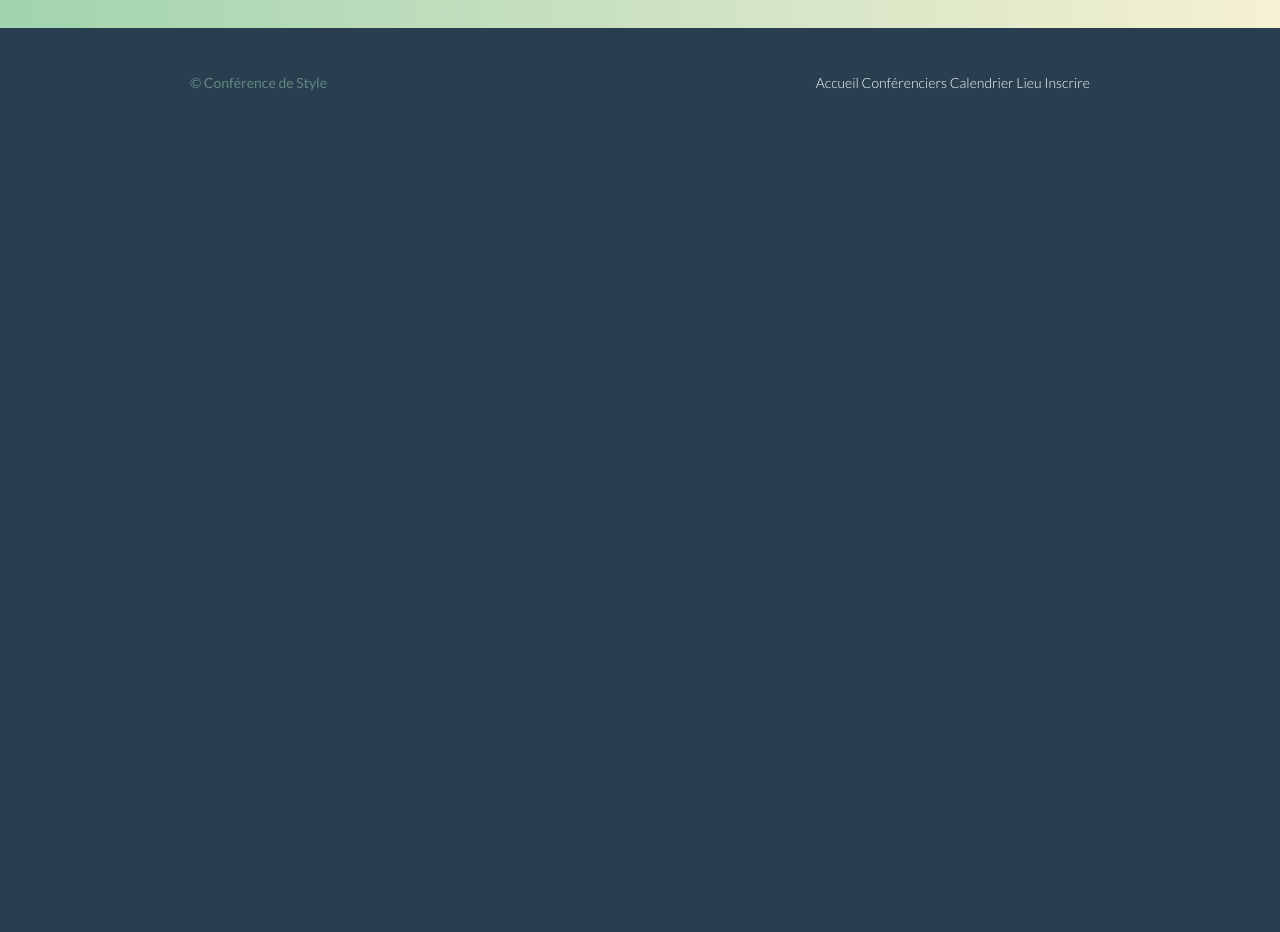
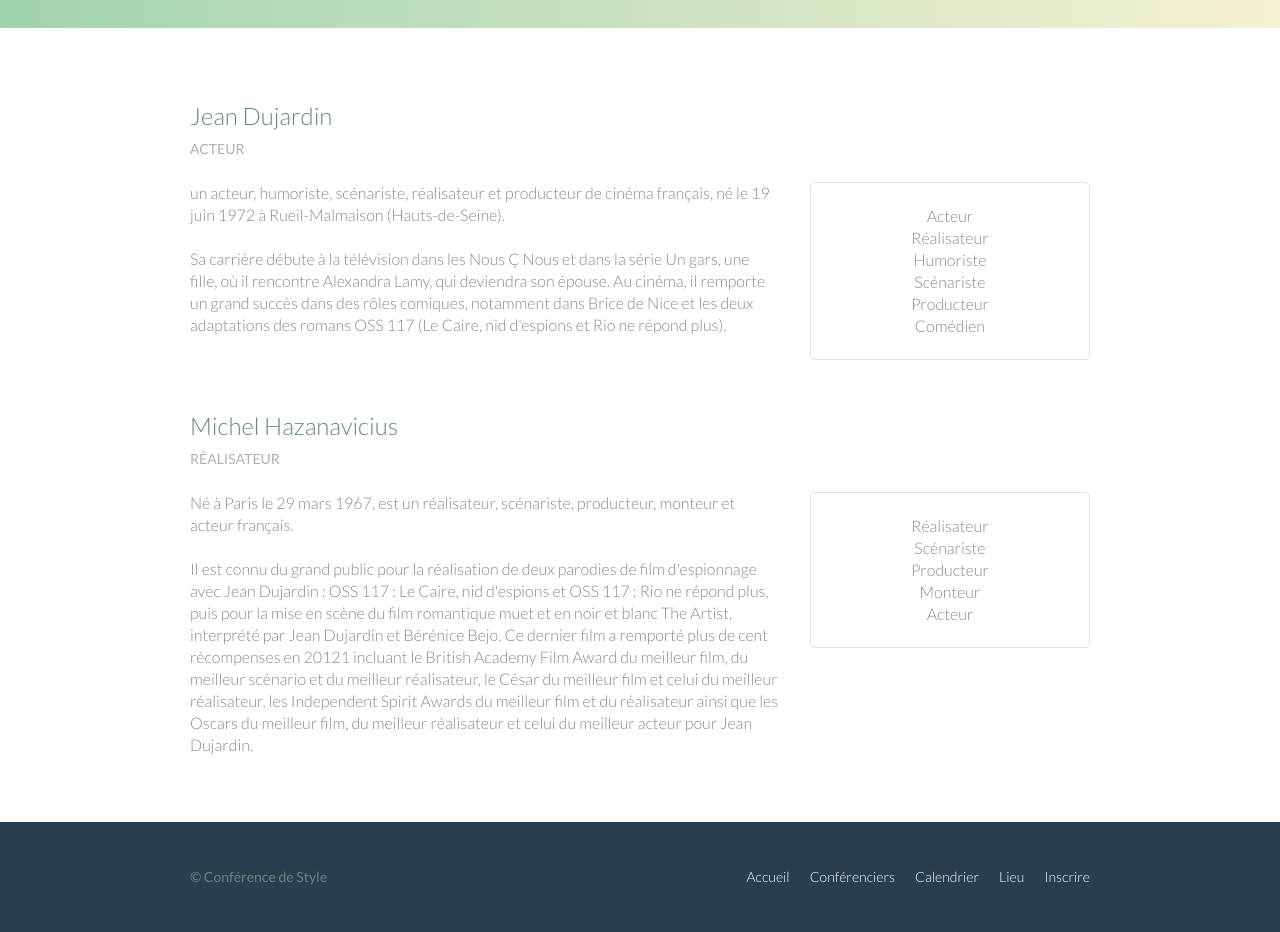
Before and after one commit to Joryal/shay-howe-html-css, a plain HTML site: page shay-howe-html-css/styles-conference/speakers.html in a window 1280 px wide. Shown: the part 500-1432 px from the top of the page. Before the commit the page ends 800 px from the top, so only its background shows below. Drawn offline with Linux system fonts and the light colour scheme.

Commit message:
révision du page de conférenciers

```diff
--- a/shay-howe-html-css/styles-conference/assets/stylesheets/main.css
+++ b/shay-howe-html-css/styles-conference/assets/stylesheets/main.css
@@ -340,6 +340,15 @@ p a {
   text-align: right;
 }
 
+.nav li {
+  display: inline-block;
+  margin: 0 10px;
+  vertical-align: top;
+}
+
+.nav li:last-child {
+  margin-right: 0;
+}
 /*
   =======================================
 
@@ -364,3 +373,23 @@ p a {
 .teaser a:hover h3 {
   color: #a9b2b9;
 }
+
+/*
+  =======================================
+
+  Speakers
+
+  =======================================
+*/
+
+.speaker-info {
+  border: 1px solid #dfe2e5;
+  border-radius: 5px;
+  margin-top: 88px;
+  padding: 22px 0;
+  text-align: center;
+}
+
+.speaker {
+  margin-bottom: 44px;
+}
--- a/shay-howe-html-css/styles-conference/speakers.html
+++ b/shay-howe-html-css/styles-conference/speakers.html
@@ -13,11 +13,13 @@
             </h1>
             <h3 class="tagline">Août 24&ndash;26th &mdash; Chicago, IL</h3>
             <nav class="nav primary-nav">
-                <a href="index.html">Accueil</a>
-                <a href="speakers.html">Conférenciers</a>
-                <a href="calendrier.html">Calendrier</a>
-                <a href="venue.html">Lieu</a>
-                <a href="register.html">Inscrire</a>
+                <ul>
+                    <li><a href="index.html">Accueil</a></li><!--
+                    --><li><a href="speakers.html">Conférenciers</a></li><!--
+                    --><li><a href="calendrier.html">Calendrier</a></li><!--
+                    --><li><a href="venue.html">Lieu</a></li><!--
+                    --><li><a href="register.html">Inscrire</a></li>
+                </ul>
             </nav>
         </header>
         <section class="row-alt">
@@ -28,14 +30,67 @@
                 <p>Nous sommes heureux d'accueillir plus de vingts conférenciers à presenter sur les dernières technologies de l'industrie. Préparez-vous pour une extravagance inspirante.</p>
             </div>
         </section>
+        <section class="row">
+            <div class="grid">
+
+                <section class="speaker" id="personA">
+                    <div class="col-2-3">
+                        <h2>Jean Dujardin</h2>
+                        <h5>Acteur</h5>
+                        <p>un acteur, humoriste, scénariste, réalisateur et producteur de cinéma français, né le 19 juin 1972 à Rueil-Malmaison (Hauts-de-Seine).</p>
+
+                        <p>Sa carrière débute à la télévision dans les Nous Ç Nous et dans la série Un gars, une fille, où il rencontre Alexandra Lamy, qui deviendra son épouse.
+                        Au cinéma, il remporte un grand succès dans des rôles comiques, notamment dans Brice de Nice et
+                        les deux adaptations des romans OSS 117 (Le Caire, nid d'espions et Rio ne répond plus).
+                        </p>
+                    </div><!--
+                    --><aside class="col-1-3">
+                        <div class="speaker-info">
+                            <ul>
+                                <li>Acteur</li>
+                                <li>Réalisateur</li>
+                                <li>Humoriste</li>
+                                <li>Scénariste</li>
+                                <li>Producteur</li>
+                                <li>Comédien</li>
+                            </ul>
+                        </div>
+                    </aside>
+                </section>
+                <section id="personB">
+                    <div class="col-2-3">
+                        <h2>Michel Hazanavicius</h2>
+                        <h5>Réalisateur</h5>
+                        <p>Né à Paris le 29 mars 1967, est un réalisateur, scénariste, producteur, monteur et acteur français.
+                        </p>
+                        <p>
+                        Il est connu du grand public pour la réalisation de deux parodies de film d'espionnage avec Jean Dujardin : OSS 117 : Le Caire, nid d'espions et OSS 117 : Rio ne répond plus, puis pour la mise en scène du film romantique muet et en noir et blanc The Artist, interprété par Jean Dujardin et Bérénice Bejo. Ce dernier film a remporté plus de cent récompenses en 20121 incluant le British Academy Film Award du meilleur film, du meilleur scénario et du meilleur réalisateur, le César du meilleur film et celui du meilleur réalisateur, les Independent Spirit Awards du meilleur film et du réalisateur ainsi que les Oscars du meilleur film, du meilleur réalisateur et celui du meilleur acteur pour Jean Dujardin.
+                        </p>
+                    </div><!--
+                    --><aside class="col-1-3">
+                        <div class="speaker-info">
+                            <ul>
+                                <li>Réalisateur</li>
+                                <li>Scénariste</li>
+                                <li>Producteur</li>
+                                <li>Monteur</li>
+                                <li>Acteur</li>
+                            </ul>
+                        </div>
+                    </aside>
+                </section>
+            </div>
+        </section>
         <footer class="primary-footer container group">
             <small>&copy; Conférence de Style</small>
             <nav class="nav">
-                <a href="index.html">Accueil</a>
-                <a href="speakers.html">Conférenciers</a>
-                <a href="calendrier.html">Calendrier</a>
-                <a href="venue.html">Lieu</a>
-                <a href="register.html">Inscrire</a>
+                <ul>
+                    <li><a href="index.html">Accueil</a></li><!--
+                    --><li><a href="speakers.html">Conférenciers</a></li><!--
+                    --><li><a href="calendrier.html">Calendrier</a></li><!--
+                    --><li><a href="venue.html">Lieu</a></li><!--
+                    --><li><a href="register.html">Inscrire</a></li>
+                </ul>
             </nav>
         </footer>
     </body>
```
Also changed, not shown: shay-howe-html-css/HW.html (added, +11 -0 lines), shay-howe-html-css/styles-conference/calendrier.html (+14 -10 lines), shay-howe-html-css/styles-conference/index.html (+14 -10 lines), shay-howe-html-css/styles-conference/register.html (+14 -10 lines), shay-howe-html-css/styles-conference/venue.html (+14 -10 lines), 1 other file.
